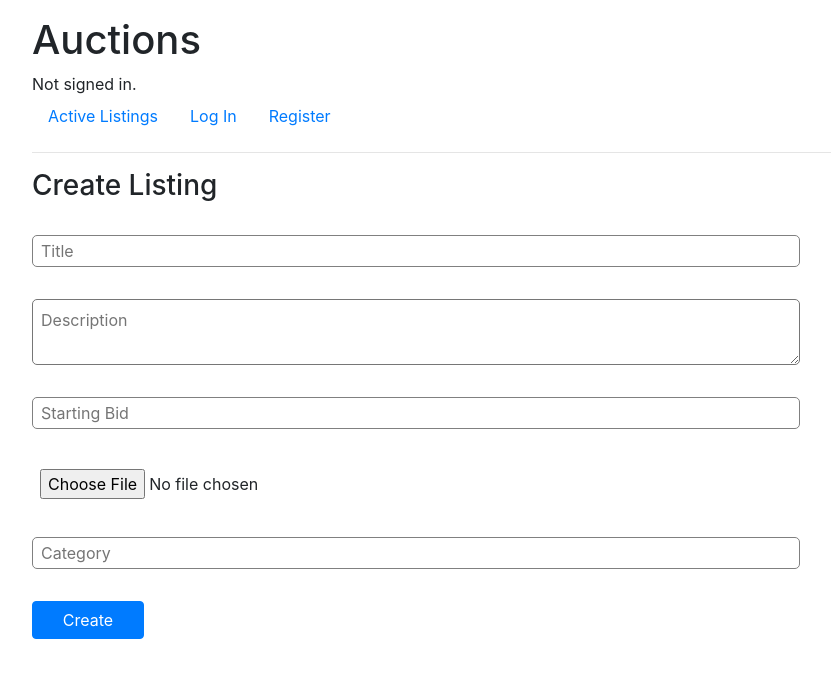
After one commit to Santho-sh/commerce, a Django app: template commerce/auctions/templates/auctions/create.html in a window 1280 px wide. The commit adds this page. Shown: the top 678 px of the page, without its empty margins (128-959 px from the left). Run offline with Django 3.2, Linux system fonts and the light colour scheme; the template is opened without the code that fills it, so the values that code supplies are empty; some libraries are stand-ins or nearby versions.

Commit message:
create page

```diff
--- a/commerce/auctions/static/auctions/styles.css
+++ b/commerce/auctions/static/auctions/styles.css
@@ -7,14 +7,6 @@
 
 body {
     padding: 1rem 10rem;
-
-}
-
-@media (max-width: 1000px) {
-
-    body{
-        padding: 1rem;
-    }
 
 }
 
@@ -62,3 +54,47 @@ body {
 .listing-page ul {
     padding: 0 2rem;
 }
+
+/* create listing page */
+
+.create {
+    display: flex;
+    flex-direction: column;
+    gap: 2rem;
+    width: 60vw;
+    margin-top: 2rem;
+}
+
+.create button {
+    width: 7rem;
+}
+
+.create input {
+    height: 2rem;
+    padding: .5rem;
+    border-radius: 5px;
+    border: 1px solid gray;
+}
+
+.create textarea {
+    padding: .5rem;
+    border-radius: 5px;
+}
+
+input.img-input {
+    height: 2.8rem;
+    border: none;
+}
+
+
+@media (max-width: 1000px) {
+
+    body{
+        padding: 1rem;
+    }
+
+    .create{
+        width: 90vw;
+    }
+
+}
--- /dev/null
+++ b/commerce/auctions/templates/auctions/create.html
@@ -0,0 +1,13 @@
+{% extends "auctions/layout.html" %}
+
+{% block body %}
+    <h3>Create Listing</h3>
+    <form class='create' action={% url 'create' %} method='post'>
+        <input type='text' name='title' placeholder='Title'>
+        <textarea name='description' placeholder='Description'></textarea>
+        <input type='number' name='bid' placeholder='Starting Bid'>
+        <input class='img-input' type="file" name="image" accept="image/*">
+        <input type='text' name='category' placeholder='Category'>
+        <button class='btn btn-primary'>Create</button>
+    </form>
+{% endblock %}
--- a/commerce/auctions/templates/auctions/layout.html
+++ b/commerce/auctions/templates/auctions/layout.html
@@ -24,6 +24,9 @@
                 <li class="nav-item">
                     <a class="nav-link" href="{% url 'logout' %}">Log Out</a>
                 </li>
+                <li class="nav-item">
+                    <a class="nav-link" href="{% url 'create' %}">Create Listing</a>
+                </li>
             {% else %}
                 <li class="nav-item">
                     <a class="nav-link" href="{% url 'login' %}">Log In</a>
--- a/commerce/auctions/views.py
+++ b/commerce/auctions/views.py
@@ -23,7 +23,10 @@ def categories(request):
 
 
 def create(request):
-    pass
+    if request.method == 'POST':
+        ...
+
+    return render(request, 'auctions/create.html')
 
 
 def watchlist(request):
```
Also changed, not shown: commerce/auctions/templates/auctions/index.html (+6 -2 lines).
